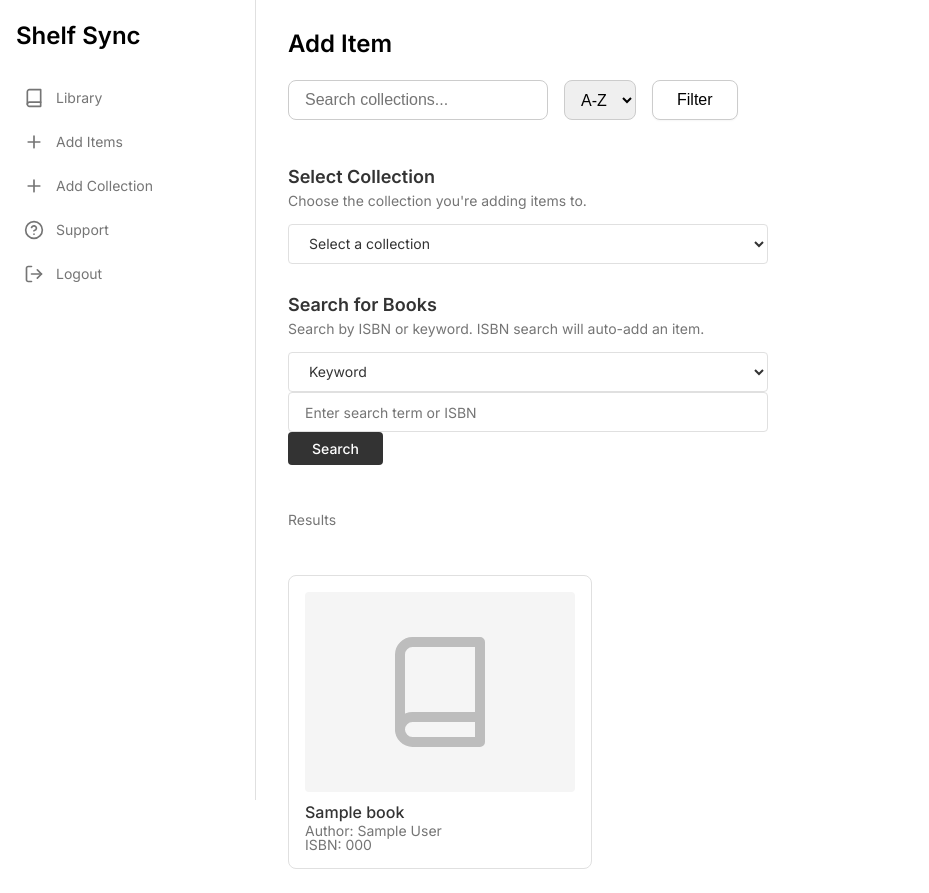
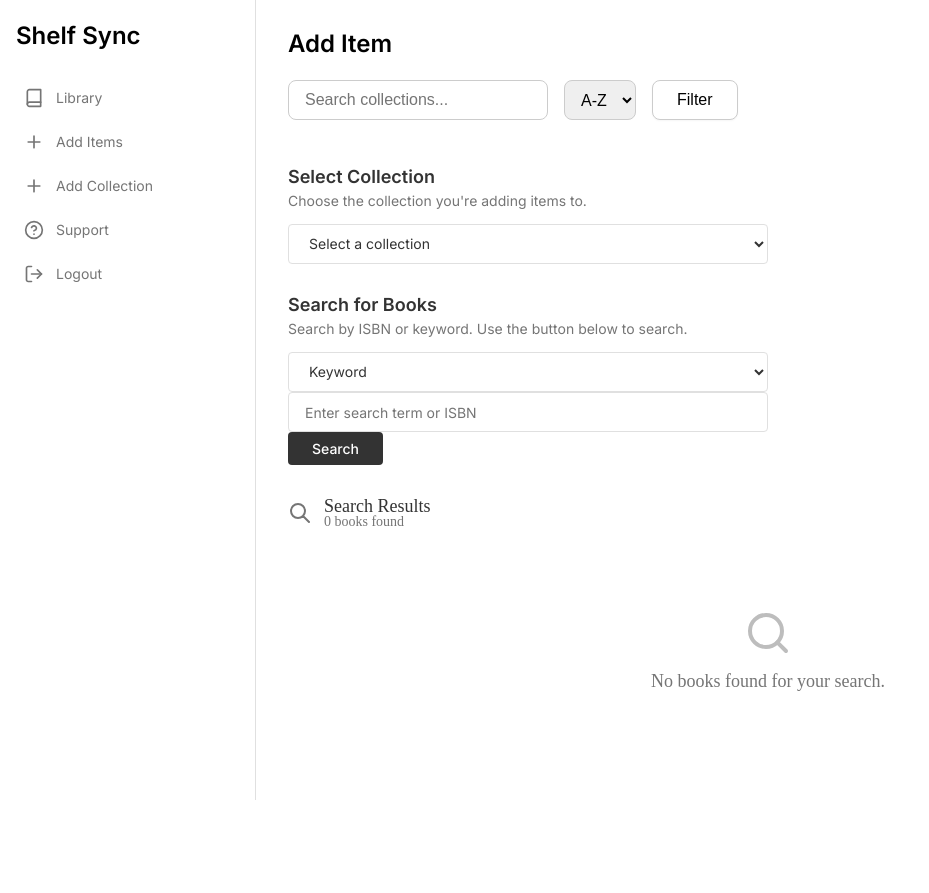
Before and after one commit to PoRamJay/Library, a Flask app: template templates/add_items.html in a window 1280 px wide. Shown: the whole page, without its empty margins (0-929 px from the left). After the commit the page ends 800 px from the top, so only its background shows below. Run offline with Flask 3, Linux system fonts and the light colour scheme; the template is opened without the code that fills it: most values are stand-ins (such as "Sample title", 1, 10 or a date in 2020); some libraries are stand-ins or nearby versions.

Commit message:
Update add_items.html
search results

```diff
--- a/templates/add_items.html
+++ b/templates/add_items.html
@@ -73,12 +73,12 @@
             <select name="collection_id" class="form-select" required>
               <option value="">Select a collection</option>
               {% for collection in collections %}
-              <option value="{{ collection.id }}">{{ collection.name }}</option>
+              <option value="{{ collection.id }}" {% if selected_collection and selected_collection == collection.id %}selected{% endif %}>{{ collection.name }}</option>
               {% endfor %}
             </select>
 
             <h2 class="form-title" style="margin-top:32px;">Search for Books</h2>
-            <p class="form-description">Search by ISBN or keyword. ISBN search will auto-add an item.</p>
+            <p class="form-description">Search by ISBN or keyword. Use the button below to search.</p>
             <div class="search-type-select">
               <select name="search_type" class="form-select">
                 <option value="keyword">Keyword</option>
@@ -91,7 +91,23 @@
             {% if message %}
               <div class="alert alert-warning" style="margin-top: 16px;">{{ message }}</div>
             {% endif %}
-            {% if search_results %}
+          </form>
+
+          <!-- Results Section: show only if search was performed -->
+          {% if search_results is not none %}
+            <div class="search-results-header" style="display:flex;align-items:center;gap:12px;margin:32px 0 16px 0;">
+              <svg viewBox="0 0 24 24" fill="none" xmlns="http://www.w3.org/2000/svg" style="width:24px;height:24px;color:#757575;"><path d="M21 21L15 15M17 10C17 13.866 13.866 17 10 17C6.13401 17 3 13.866 3 10C3 6.13401 6.13401 3 10 3C13.866 3 17 6.13401 17 10Z" stroke="currentColor" stroke-width="2" stroke-linecap="round" stroke-linejoin="round"/></svg>
+              <div>
+                <div class="search-results-title" style="font-size:18px;font-weight:500;color:#333;">Search Results</div>
+                <div class="search-results-count" style="color:#757575;font-size:14px;">{{ search_results|length }} book{{ search_results|length != 1 and 's' or '' }} found</div>
+              </div>
+            </div>
+            {% if search_results|length == 0 %}
+              <div class="empty-state" style="margin:32px 0;text-align:center;color:#757575;font-size:18px;">
+                <svg width="48" height="48" fill="none" stroke="#bdbdbd" stroke-width="2" stroke-linecap="round" stroke-linejoin="round" viewBox="0 0 24 24" style="margin-bottom: 12px;"><circle cx="11" cy="11" r="8"/><line x1="21" y1="21" x2="16.65" y2="16.65"/></svg>
+                <div>No books found for your search.</div>
+              </div>
+            {% else %}
               <div class="search-results">
                 {% for book in search_results %}
                   <div class="book-result">
@@ -100,45 +116,23 @@
                     <p>ISBN: {{ book.isbn }}</p>
                     <p>Year: {{ book.year_published }}</p>
                     <p>Genre: {{ book.genre }}</p>
+                    <form method="POST" action="{{ url_for('add_items') }}" style="margin-top: 8px;">
+                      <input type="hidden" name="add_book_id" value="{{ book.id }}">
+                      <input type="hidden" name="collection_id" value="{{ selected_collection or request.form.collection_id or request.args.collection_id }}">
+                      <button type="submit" class="search-button" style="background:#333;margin-top:4px;">Add to Collection</button>
+                    </form>
                   </div>
                 {% endfor %}
               </div>
             {% endif %}
-          </form>
+          {% endif %}
+
         {% else %}
           <div class="empty-state">
             <p>You must create a collection before you can add an item.</p>
             <a href="{{ url_for('add_collection') }}" class="add-collection-button">Create Collection</a>
           </div>
         {% endif %}
-
-        <!-- Results Section -->
-        <section style="margin-top:48px;">
-          <h2 class="form-description" style="margin-bottom:24px;">Results</h2>
-          {% if books %}
-          <div class="library-grid">
-            {% for book in books %}
-            <div class="book-card">
-              <div class="book-image">
-                <!-- Optionally, add a book cover or placeholder SVG here -->
-                <svg viewBox="0 0 24 24" fill="none" xmlns="http://www.w3.org/2000/svg">
-                  <path d="M4 19.5C4 18.837 4.26339 18.2011 4.73223 17.7322C5.20107 17.2634 5.83696 17 6.5 17H20" stroke="currentColor" stroke-width="2" stroke-linecap="round" stroke-linejoin="round"/>
-                  <path d="M6.5 2H20V22H6.5C5.83696 22 5.20107 21.7366 4.73223 21.2678C4.26339 20.7989 4 20.163 4 19.5V4.5C4 3.83696 4.26339 3.20107 4.73223 2.73223C5.20107 2.26339 5.83696 2 6.5 2Z" stroke="currentColor" stroke-width="2" stroke-linecap="round" stroke-linejoin="round"/>
-                </svg>
-              </div>
-              <div class="book-title">{{ book.title }}</div>
-              <div class="book-count">Author: {{ book.author }}</div>
-              <div class="book-count">ISBN: {{ book.isbn }}</div>
-              <!-- Add more book details as needed -->
-            </div>
-            {% endfor %}
-          </div>
-          {% else %}
-          <div class="empty-state">
-            <p>No books found.</p>
-          </div>
-          {% endif %}
-        </section>
       </div>
     </div>
   </body>
```
